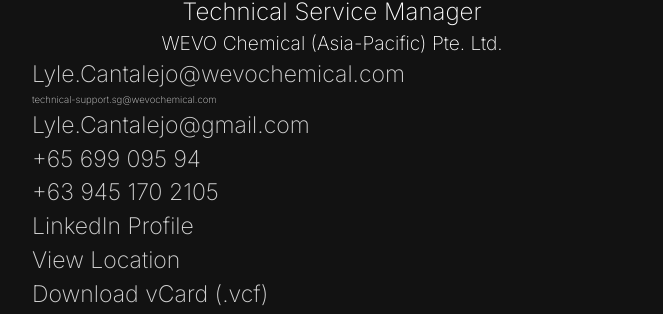
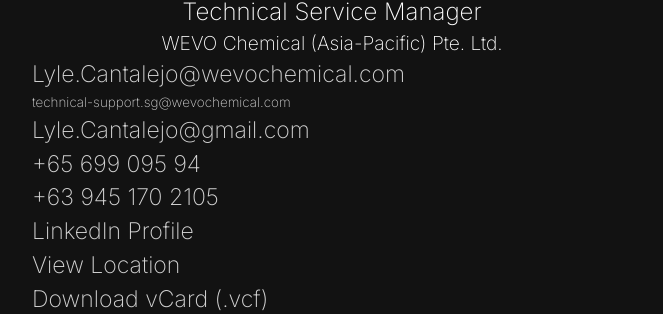
Before and after one commit to LCANTALEJO/contact-page, a plain HTML site: page index.html in a window 1280 px wide. Shown: the part 483-797 px from the top of the page, without its empty margins (308-971 px from the left). Drawn offline with Linux system fonts and the light colour scheme.

Commit message:
Update index.html

```diff
--- a/index.html
+++ b/index.html
@@ -14,7 +14,7 @@
         <h2>Technical Service Manager</h2>
         <h3>WEVO Chemical (Asia-Pacific) Pte. Ltd.</h3>
         <p><a href="mailto:Lyle.Cantalejo@wevochemical.com">Lyle.Cantalejo@wevochemical.com</a></p>
-        <p><a href="mailto:technical-support.sg@wevochemical.com" style="font-size: 0.5em;">technical-support.sg@wevochemical.com</a></p>
+        <p><a href="mailto:technical-support.sg@wevochemical.com" style="font-size: 0.7em;">technical-support.sg@wevochemical.com</a></p>
         <p><a href="mailto:Lyle.Cantalejo@gmail.com">Lyle.Cantalejo@gmail.com</a></p>
         <p><a href="tel:+6569909594">+65 699 095 94</a></p>
         <p><a href="tel:+639451702105">+63 945 170 2105</a></p>
```
